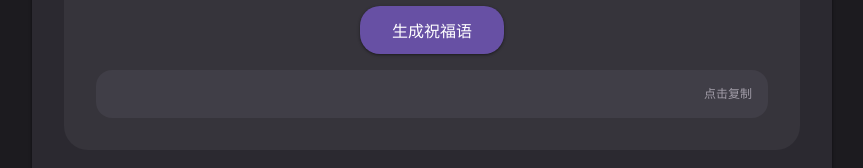
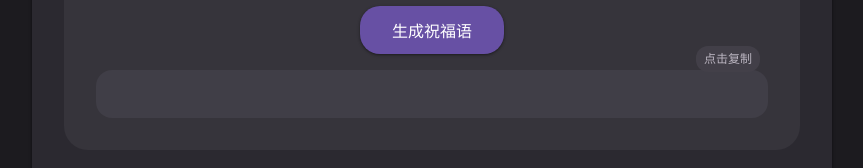
Before and after one commit to Timer-u/Lunar-Timer, a plain HTML site: page index.html in a window 1280 px wide. Shown: the part 598-766 px from the top of the page, without its empty margins (208-1071 px from the left). Drawn offline with nearby package versions, Linux system fonts and the light colour scheme.

Commit message:
style(wish-output): adjust copy hint positioning and styling

```diff
--- a/style.css
+++ b/style.css
@@ -209,12 +209,17 @@ h1 {
 .wish-output::after {
   content: "点击复制";
   position: absolute;
-  right: 16px;
-  top: 50%;
-  transform: translateY(-50%);
+  right: 0.5rem;
+  top: -1.5rem;
+  transform: none;
+  background: var(--md-sys-color-surface-4);
+  padding: 0.25rem 0.5rem;
+  border-radius: 12px;
   font-size: 0.75rem;
   color: var(--md-sys-color-on-surface-variant);
-  opacity: 0.7;
+  opacity: 0.9;
+  white-space: nowrap;
+  transition: all 0.3s cubic-bezier(0.4, 0, 0.2, 1);
 }
 
 .wish-output.copied {
@@ -224,6 +229,7 @@ h1 {
 
 .wish-output.copied::after {
   content: "✓ 已复制";
+  background: var(--md-sys-color-tertiary-container);
   color: var(--md-sys-color-on-tertiary-container);
   opacity: 1;
 }
```
